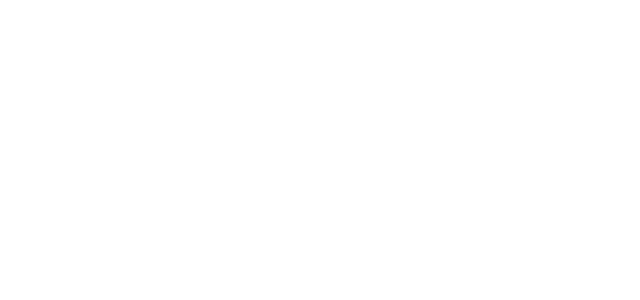
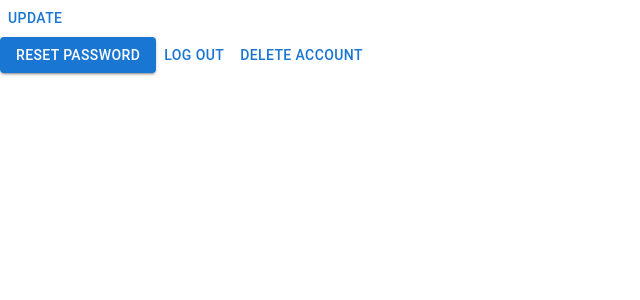
Before and after one commit to Terraform-GUI/terraform-gui, a React (Create React App) app in the folder web/: page /profile in a window 1280 px wide. Before the commit this address had no page. Shown: the top 300 px of the page, without its empty margins (0-640 px from the left). Built offline with nearby package versions, Linux system fonts and the light colour scheme.

Commit message:
add(front): #20 - minor adjustments

```diff
--- a/web/src/index.tsx
+++ b/web/src/index.tsx
@@ -12,6 +12,7 @@
 import ForgotPassword from './pages/ForgotPasswordPage';
 import ResetPassword from './pages/ResetPasswordPage';
 import ConfirmUserMail from './pages/ConfirmUserMailPage';
+import Profile from './pages/ProfilePage';
 
 import UserContextProvider from "./contexts/UserContextProvider";
 
@@ -32,6 +33,7 @@
 					<Route path="/forgot-password" element={<ForgotPassword />} />
 					<Route path="/reset-password" element={<ResetPassword />} />
 					<Route path="/user/confirm" element={<ConfirmUserMail />} />
+					<Route path="/profile" element={<Profile />} />
 					<Route path="/home" element={<Home />} />
 				</Routes>
 			</BrowserRouter>
--- a/web/src/pages/ProfilePage/index.tsx
+++ b/web/src/pages/ProfilePage/index.tsx
@@ -3,7 +3,7 @@
 import TextField from "@mui/material/TextField";
 import { userService } from '../../api'
 import UserContext from '../../contexts/UserContext';
-import { useNavigate } from "react-router-dom";
+import { useNavigate, Link } from "react-router-dom";
 import Email from '../../components/Profile/Email'
 
 export const Profile: FunctionComponent = () => {
@@ -32,7 +32,11 @@
 	return (
 		<div className="profile">
 			<Email/>
-			{/* reset password */}
+			<Link to="/forgot-password" style={{textDecoration: 'none'}}>
+				<Button variant="contained" color="primary" >
+					Reset Password
+				</Button>
+			</Link>
 			<Button onClick={() => logout()}>Log out</Button>
 			<Button onClick={() => deleteAccount()}>Delete account</Button>
 		</div>
```
